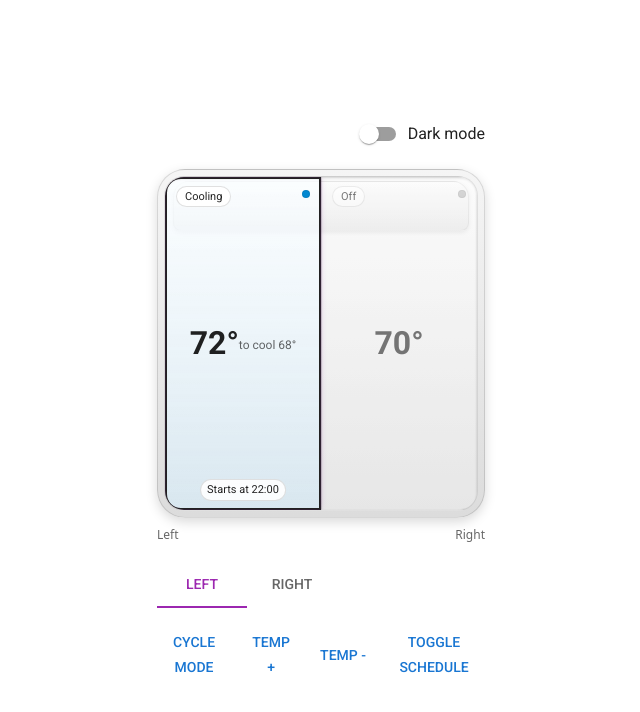
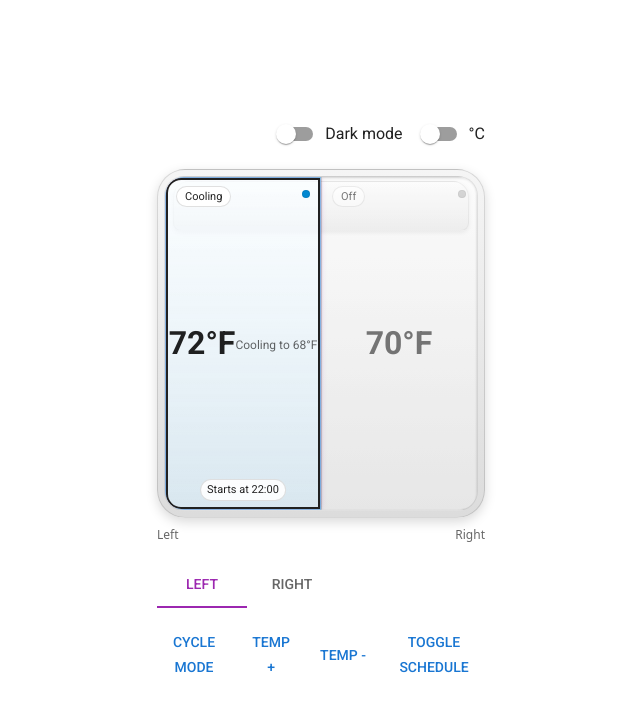
Before and after one commit to jonm01/bed-zones, a Next.js app: page / in a window 1280 px wide. Shown: the top 712 px of the page, without its empty margins (319-959 px from the left). Built offline with nearby package versions, Linux system fonts and the light colour scheme; what @mui/material-nextjs would draw is missing.

Commit message:
Fix selection clipping and add unit-aware temperature display

```diff
--- a/src/components/BedDemo.tsx
+++ b/src/components/BedDemo.tsx
@@ -21,6 +21,7 @@ export default function BedDemo() {
     },
   });
   const [editing, setEditing] = React.useState<Side>('left');
+  const [unit, setUnit] = React.useState<'F' | 'C'>('F');
 
   const updateZone = (side: Side, updater: (z: ZoneState) => ZoneState) =>
     setZones((z) => ({ ...z, [side]: updater(z[side]) }));
@@ -49,11 +50,17 @@ export default function BedDemo() {
       spacing={2}
       sx={{ p: 2, maxWidth: 360, mx: 'auto', height: '100vh', justifyContent: 'center' }}
     >
-      <FormControlLabel
-        control={<Switch checked={mode === 'dark'} onChange={() => toggleMode()} />}
-        label="Dark mode"
-        sx={{ alignSelf: 'flex-end', mr: 0 }}
-      />
+      <Stack direction="row" justifyContent="flex-end" spacing={1}>
+        <FormControlLabel
+          control={<Switch checked={mode === 'dark'} onChange={() => toggleMode()} />}
+          label="Dark mode"
+          sx={{ mr: 0 }}
+        />
+        <FormControlLabel
+          control={<Switch checked={unit === 'C'} onChange={(e) => setUnit(e.target.checked ? 'C' : 'F')} />}
+          label="°C"
+        />
+      </Stack>
       <BedDualZone
         left={zones.left}
         right={zones.right}
@@ -61,6 +68,7 @@ export default function BedDemo() {
         onSideClick={(s) => setEditing(s)}
         labels={{ left: 'Left', right: 'Right' }}
         width={360}
+        unit={unit}
       />
 
       <Tabs
--- a/src/components/BedDualZone.tsx
+++ b/src/components/BedDualZone.tsx
@@ -49,6 +49,12 @@ export interface BedDualZoneProps {
   width?: number;
   /** Optional labels displayed beneath each zone. */
   labels?: { left?: string; right?: string };
+  /**
+   * Temperature unit used for display. Values in `left` and `right` are
+   * assumed to be provided in Fahrenheit and will be converted if `unit` is
+   * `'C'`.
+   */
+  unit?: 'F' | 'C';
   /** Additional styles for the root element. */
   sx?: SxProps<Theme>;
 }
@@ -60,6 +66,7 @@ export function BedDualZone({
   onSideClick,
   width = 360,
   labels,
+  unit = 'F',
   sx,
 }: BedDualZoneProps) {
   const theme = useTheme();
@@ -117,8 +124,7 @@ export function BedDualZone({
   };
 
   const editingSx = {
-    outline: `2px solid ${ring}`,
-    outlineOffset: -2,
+    boxShadow: `inset 0 0 0 2px ${ring}, inset 0 1px 2px rgba(0,0,0,0.12)`,
     '&::after': {
       content: '""',
       position: 'absolute',
@@ -129,6 +135,11 @@ export function BedDualZone({
     },
     zIndex: 2,
   } as const;
+
+  const formatTemp = (t: number) =>
+    unit === 'C' ? Math.round(((t - 32) * 5) / 9) : Math.round(t);
+
+  const unitLabel = `°${unit}`;
 
   return (
     <Box
@@ -282,14 +293,14 @@ export function BedDualZone({
                 component="span"
                 sx={{ fontSize: { xs: 24, sm: 32 }, fontWeight: 600 }}
               >
-                {state.currentTemp}°
+                {formatTemp(state.currentTemp)}{unitLabel}
               </Typography>
               {state.mode !== 'off' && state.targetTemp !== undefined && (
                 <Typography
                   component="span"
                   sx={{ fontSize: 12, mt: 0.5, color: 'text.secondary' }}
                 >
-                  {state.mode === 'cool' ? 'to cool' : 'to heat'} {state.targetTemp}°
+                  {state.mode === 'cool' ? 'Cooling to' : 'Heating to'} {formatTemp(state.targetTemp)}{unitLabel}
                 </Typography>
               )}
               {scheduleLabel && (
```
